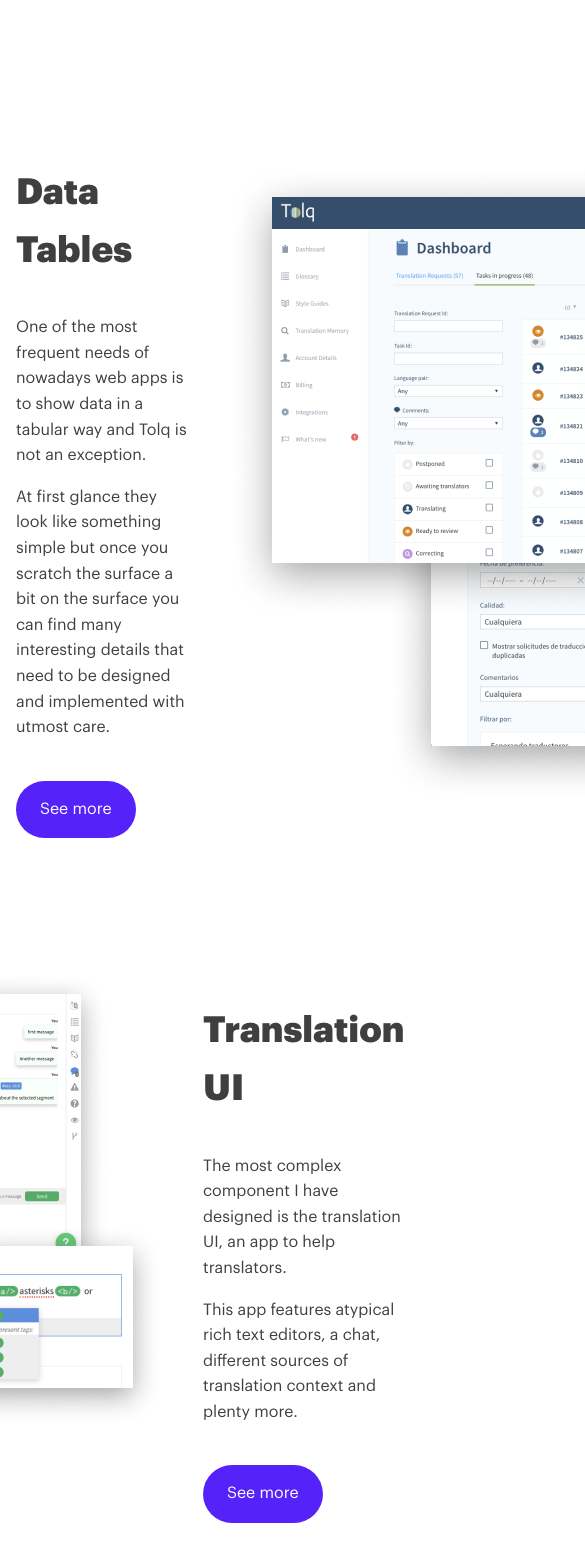
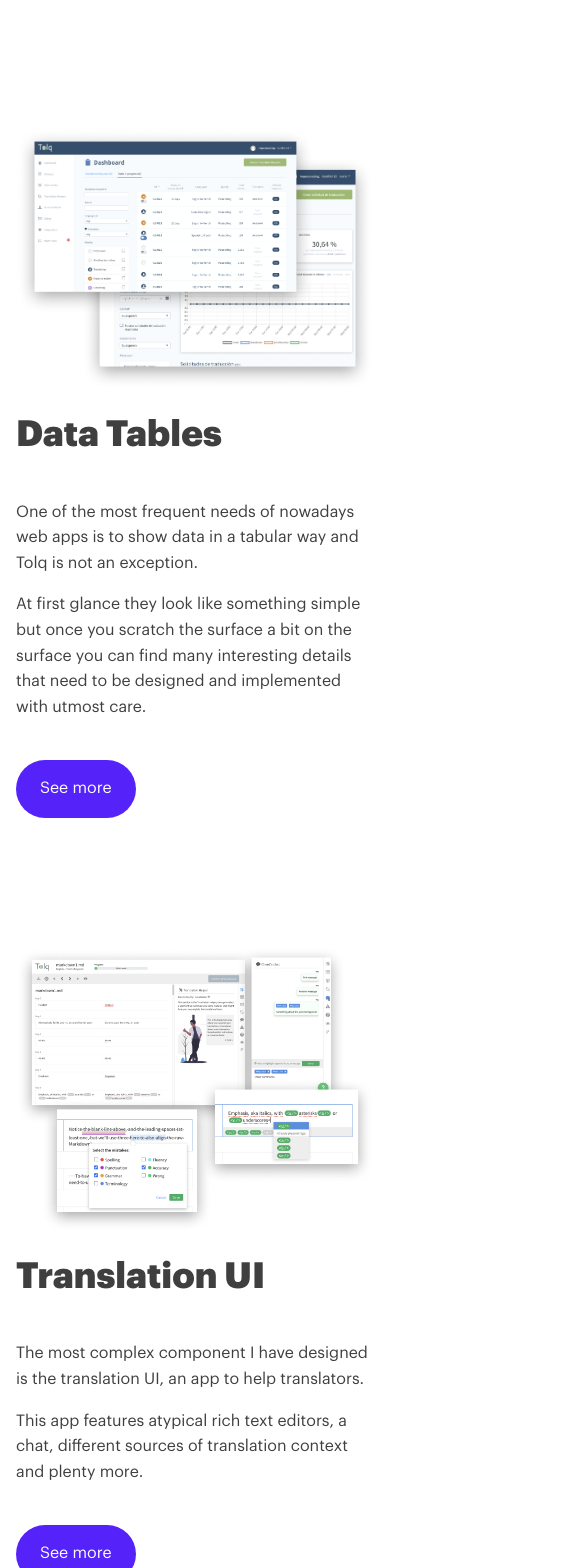
Before and after one commit to Sauco82/portfolio, a Next.js app: page / in a window 390 px wide. Shown: the part 1060-2628 px from the top of the page, 585 px wide, since content can reach past the window. Built offline with nearby package versions, Linux system fonts and the light colour scheme.

Commit message:
Refactor zigzag and made it responsive

```diff
--- a/components/zigzag/Zag.jsx
+++ b/components/zigzag/Zag.jsx
@@ -1,14 +1,3 @@
-export default function Zig({children, img}){
-  return (
-    <div className='grid mb-5'>
-      <div className='g-col-6 justify-self-end align-self-center mr-3'>
-        {img && <img src={img}/>}
-      </div>
-      <div className='g-col-6 justify-self-start align-self-center'>
-        <div className="portfolio_article">
-          {children}
-        </div>
-      </div>
-    </div>
-  )
-}
+import ZigZagHOC from "./ZigZagHOC";
+
+export default ZigZagHOC("zag");
--- a/components/zigzag/Zig.jsx
+++ b/components/zigzag/Zig.jsx
@@ -1,14 +1,3 @@
-export default function Zig({children, img}) {
-  return (
-    <div className='grid mb-5'>
-      <div className='g-col-6 justify-self-end align-self-center'>
-        <div className="portfolio_article">
-          {children}
-        </div>
-      </div>
-      <div className='g-col-6 justify-self-start align-self-center ml-3'>
-        {img && <img src={img}/>}
-      </div>
-    </div>
-  );
-}
+import ZigZagHOC from "./ZigZagHOC";
+
+export default ZigZagHOC("zig");
--- /dev/null
+++ b/components/zigzag/ZigZagHOC.jsx
@@ -0,0 +1,25 @@
+import {
+  zig,
+  zag,
+  portfolio_article,
+  portfolio_article_container,
+  img_container,
+} from "./zigzag.module.scss"
+
+export const ZigZagHOC = (kind = "zig") => ({children, img}) => {
+  return (
+    <div className={kind === "zig" ? zig : zag}>
+      <div className={portfolio_article_container}>
+        <div className={portfolio_article}>
+          {children}
+        </div>
+      </div>
+      <div className={img_container}>
+        {img && <img src={img}/>}
+      </div>
+    </div>
+  );
+}
+
+
+export default ZigZagHOC;
--- /dev/null
+++ b/components/zigzag/zigzag.module.scss
@@ -0,0 +1,77 @@
+@import "../../styles/variables.scss";
+
+.zig,
+.zag {
+  display: grid;
+  grid-template-columns: repeat(12, 1fr);
+  gap: $spacer-small $spacer-small;
+  margin-bottom: $spacer-bigger;
+
+  .portfolio_article_container,
+  .img_container {
+    grid-column: span 6;
+    align-self: center;
+  }
+}
+
+.portfolio_article {
+  max-width: 30rem;
+}
+
+.zig {
+  .portfolio_article_container {
+    justify-self: end;
+    order: 1;
+  }
+
+  .img_container {
+    justify-self: start;
+    margin-left: $spacer;
+    order: 2;
+  }
+}
+
+.zag {
+  .portfolio_article_container {
+    justify-self: start;
+    order: 2;
+  }
+
+  .img_container {
+    justify-self: end;
+    margin-right: $spacer;
+    order: 1;
+  }
+}
+
+@media screen and (max-width: 850px) {
+  .zig,
+  .zag {
+    .img_container,
+    .portfolio_article_container {
+      grid-column: span 12;
+      margin: 0;
+      justify-self: center;
+    }
+
+    .img_container {
+      order: 1;
+
+      img {
+        max-width: 100%;
+      }
+    }
+
+    .portfolio_article_container{
+      order: 2;
+    }
+
+    .portfolio_article {
+      max-width: none;
+
+      h1,h2,h3,h4,h5 {
+        margin-top: 0;
+      }
+    }
+  }
+}
--- a/pages/index.js
+++ b/pages/index.js
@@ -21,32 +21,32 @@ export default function Home() {
           </h1>
         </div>
 
-        <Zig img="/datatables.png">
+        <Zag img="/datatables.png">
           <h3>Data Tables</h3>
           <p>One of the most frequent needs of nowadays web apps is to show data in a tabular way and Tolq is not an exception.</p>
           <p>At first glance they look like something simple but once you scratch the surface a bit on the surface you can find many interesting details that need to be designed and implemented with utmost care.</p>
           <Link href="/data-tables">
             <a className="btn mt-3">See more</a>
           </Link>
-        </Zig>
+        </Zag>
 
-        <Zag img="/tui.png">
+        <Zig img="/tui.png">
           <h3>Translation UI</h3>
           <p>The most complex component I have designed is the translation UI, an app to help translators.</p>
           <p>This app features atypical rich text editors, a chat, different sources of translation context and plenty more.</p>
           <Link href="/translation-ui">
             <a className="btn mt-3">See more</a>
           </Link>
-        </Zag>
+        </Zig>
 
-        <Zig img="/windowing.png">
+        <Zag img="/windowing.png">
           <h3>Windowing</h3>
           <p>Anyone who ever used Google maps should be familiar with how it seemingly has an infinite scroll on the 3 coordinates axis, that technique is called "windowing".</p>
           <p>When we have fixed sized items to render the technique is relatively straightfoward, when the size of the items is not only undetermined but can change at any time we got ourselves a huge design challenge.</p>
           <Link href="/infinite-scroll">
             <a className="btn mt-3">See more</a>
           </Link>
-        </Zig>
+        </Zag>
 
       </main>
     </Layout>
--- a/styles/global.scss
+++ b/styles/global.scss
@@ -167,12 +167,6 @@ h3 {
   font-weight: 400;
 }
 
-// Portfolio
-// ======================================================
-.portfolio_article {
-  max-width: 30rem;
-}
-
 .btn {
   padding: $spacer-small $spacer;
   border-radius: 2rem;
```
